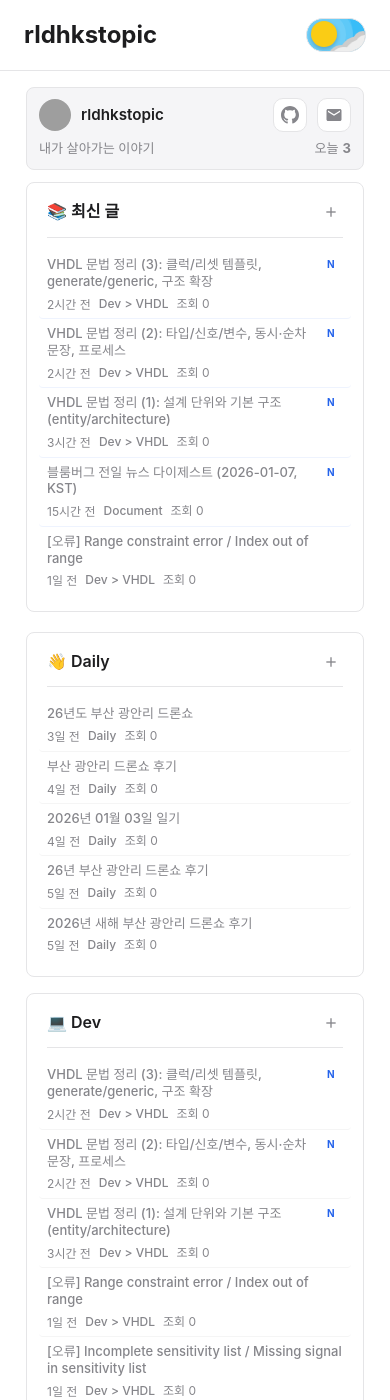
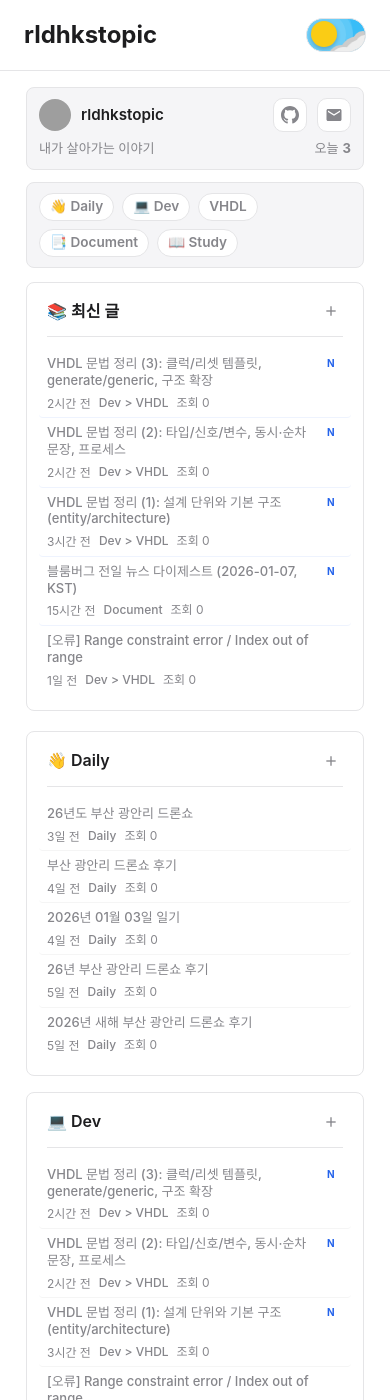
Before and after one commit to rldhkstopic/rldhkstopic.github.io, a Jekyll site: the page built from index.html, in a window 390 px wide and 1400 px high. Built offline with Jekyll 4.4.1, drawn with Linux system fonts in a browser that asks for light colours; nearby versions of some CDN libraries; the list of posts is cut into pages by our own code; a style sheet for code colours, icons or effects is not loaded; some of the changed text lies outside the part shown; grey boxes are pictures that could not be loaded.

Commit message:
[v0.0.11] Update: add mobile category bar under profile

```diff
--- a/assets/css/main.css
+++ b/assets/css/main.css
@@ -474,6 +474,40 @@ body.home-page .site-header {
   background: var(--bg-secondary);
   border: 1px solid var(--border-color);
   border-radius: var(--border-radius);
+}
+
+.mobile-category-bar {
+  display: none;
+  align-items: center;
+  gap: 8px;
+  flex-wrap: wrap;
+  padding: 10px 12px;
+  margin: 0 0 14px 0;
+  background: var(--bg-secondary);
+  border: 1px solid var(--border-color);
+  border-radius: var(--border-radius);
+}
+
+.mobile-category-chip {
+  display: inline-flex;
+  align-items: center;
+  gap: 6px;
+  padding: 6px 10px;
+  border-radius: 999px;
+  border: 1px solid var(--border-color);
+  background: var(--bg-primary);
+  color: var(--text-secondary);
+  text-decoration: none;
+  font-size: 0.85rem;
+  font-weight: 600;
+  line-height: 1;
+  white-space: nowrap;
+}
+
+.mobile-category-chip:hover {
+  color: var(--accent-color);
+  border-color: var(--accent-color);
+  background: var(--accent-light);
 }
 
 .mobile-profile-top,
@@ -2660,7 +2694,16 @@ article div[role="doc-endnotes"] {
     display: flex;
   }
 
+  .mobile-category-bar {
+    display: flex;
+  }
+
   .profile-section {
+    display: none;
+  }
+
+  /* Home: hide large category block to avoid duplication */
+  .sidebar-categories {
     display: none;
   }
 
--- a/index.html
+++ b/index.html
@@ -273,6 +273,15 @@ layout: default
         }
       });
     </script>
+
+    <!-- 모바일/태블릿 간단 카테고리 바 (프로필 아래) -->
+    <nav class="mobile-category-bar" aria-label="카테고리">
+      <a href="/daily/" class="mobile-category-chip">👋 Daily</a>
+      <a href="/dev/" class="mobile-category-chip">💻 Dev</a>
+      <a href="/dev/vhdl/" class="mobile-category-chip">VHDL</a>
+      <a href="/document/" class="mobile-category-chip">📑 Document</a>
+      <a href="/study/" class="mobile-category-chip">📖 Study</a>
+    </nav>
 
     <!-- 전체 글 리스트 -->
     <div class="content-section all-posts-section">
```
Also changed, not shown: CHANGELOG.md, 1 other file.
